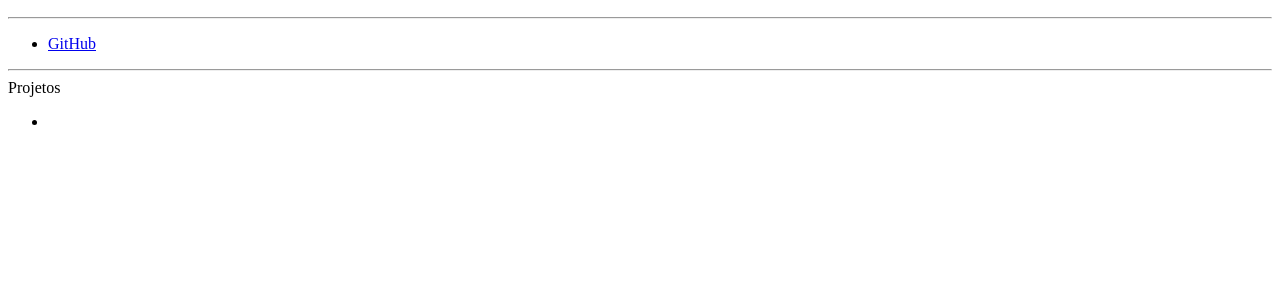
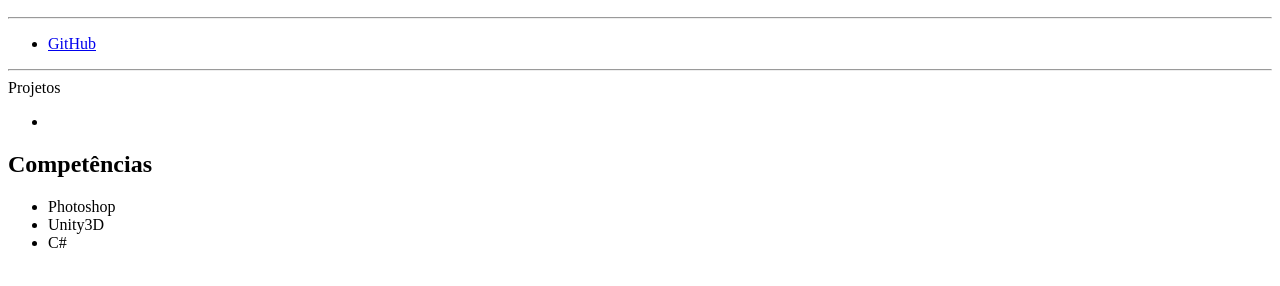
Before and after one commit to Joao412/Joao412.github.io, a plain HTML site: page index.html in a window 1280 px wide. Shown: the part 96-382 px from the top of the page. Drawn offline with Linux system fonts and the light colour scheme.

Commit message:
competencias

```diff
--- a/index.html
+++ b/index.html
@@ -16,7 +16,18 @@
 		<hr2>Projetos</hr2>
 		<ul class = "projetos">
 			<li>
-			<a href = " "></a>
-	</div>
+			<a href = ""></a>
+
+
+		</ul>
+		<h2>Competências</h2>
+		<ul class = "competencias">
+			<li class = "design">Photoshop</li>
+			<li class = "engine">Unity3D</li>
+			<li class = "Dev">C#</li>
+		</ul>
+
+
+		</div>
 </body>
 </html>
```
